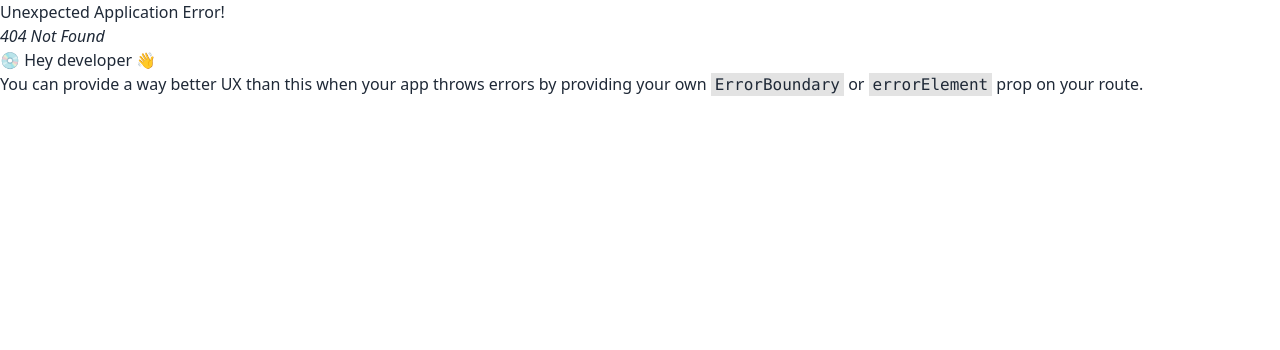
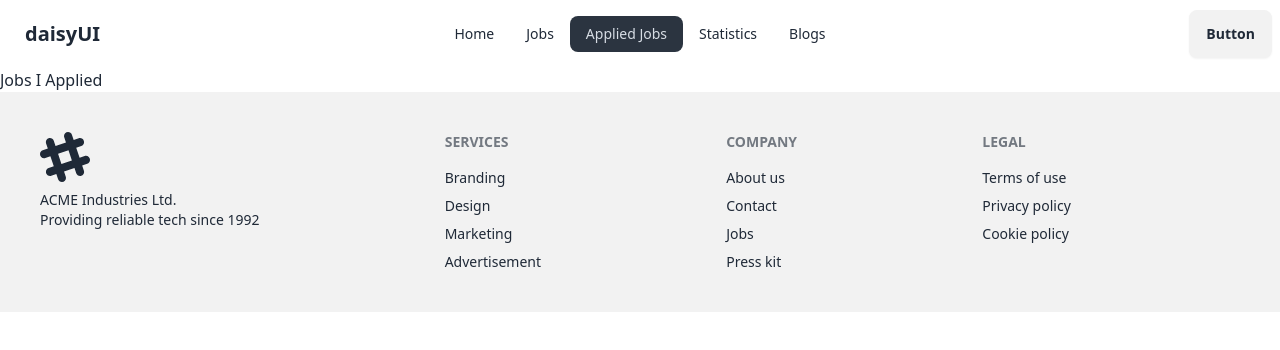
Before and after one commit to Md-Ashikur-Rahman-Ashik/CareerHub-With-Router, a React (Vite) app: page /applied in a window 1280 px wide. Before the commit this address had no page. Shown: the top 350 px of the page. Built offline with nearby package versions, Linux system fonts and the light colour scheme.

Commit message:
Nested route and navbar added

```diff
--- /dev/null
+++ b/src/components/AppliedJobs/AppliedJobs.jsx
@@ -0,0 +1,9 @@
+const AppliedJobs = () => {
+    return (
+        <div>
+            <h2>Jobs I Applied</h2>
+        </div>
+    );
+};
+
+export default AppliedJobs;
--- /dev/null
+++ b/src/components/ErrorPage/ErrorPage.jsx
@@ -0,0 +1,12 @@
+import { Link } from "react-router-dom";
+
+const ErrorPage = () => {
+    return (
+        <div>
+            <h2>Oops!!!</h2>
+            <Link to="/">Go back to Home</Link>
+        </div>
+    );
+};
+
+export default ErrorPage;
--- /dev/null
+++ b/src/components/Header/Header.jsx
@@ -0,0 +1,63 @@
+import { NavLink } from "react-router-dom";
+
+const Header = () => {
+  const links = (
+    <>
+      <li>
+        <NavLink to="/">Home</NavLink>
+      </li>
+      <li>
+        <NavLink to="/jobs">Jobs</NavLink>
+      </li>
+      <li>
+        <NavLink to="/applied">Applied Jobs</NavLink>
+      </li>
+      <li>
+        <NavLink to="/statistics">Statistics</NavLink>
+      </li>
+      <li>
+        <NavLink to="/blogs">Blogs</NavLink>
+      </li>
+    </>
+  );
+
+  return (
+    <div className="navbar bg-base-100">
+      <div className="navbar-start">
+        <div className="dropdown">
+          <div tabIndex={0} role="button" className="btn btn-ghost lg:hidden">
+            <svg
+              xmlns="http://www.w3.org/2000/svg"
+              className="h-5 w-5"
+              fill="none"
+              viewBox="0 0 24 24"
+              stroke="currentColor"
+            >
+              <path
+                strokeLinecap="round"
+                strokeLinejoin="round"
+                strokeWidth="2"
+                d="M4 6h16M4 12h8m-8 6h16"
+              />
+            </svg>
+          </div>
+          <ul
+            tabIndex={0}
+            className="menu menu-sm dropdown-content mt-3 z-[1] p-2 shadow bg-base-100 rounded-box w-52"
+          >
+            {links}
+          </ul>
+        </div>
+        <a className="btn btn-ghost text-xl">daisyUI</a>
+      </div>
+      <div className="navbar-center hidden lg:flex">
+        <ul className="menu menu-horizontal px-1">{links}</ul>
+      </div>
+      <div className="navbar-end">
+        <a className="btn">Button</a>
+      </div>
+    </div>
+  );
+};
+
+export default Header;
--- a/src/components/Root/Root.jsx
+++ b/src/components/Root/Root.jsx
@@ -1,9 +1,11 @@
 import { Outlet } from "react-router-dom";
 import Footer from "../Footer/Footer";
+import Header from "../Header/Header";
 
 const Root = () => {
     return (
         <div>
+            <Header></Header>
             <Outlet></Outlet>
             <Footer></Footer>
         </div>
--- /dev/null
+++ b/src/components/Statistics/Statistics.jsx
@@ -0,0 +1,9 @@
+const Statistics = () => {
+    return (
+        <div>
+
+        </div>
+    );
+};
+
+export default Statistics;
--- a/src/main.jsx
+++ b/src/main.jsx
@@ -5,15 +5,27 @@
 import { RouterProvider } from "react-router-dom";
 import Root from "./components/Root/Root";
 import Home from "./components/Home/Home";
+import AppliedJobs from "./components/AppliedJobs/AppliedJobs";
+import Statistics from "./components/Statistics/Statistics";
+import ErrorPage from "./components/ErrorPage/ErrorPage";
 
 const router = createBrowserRouter([
   {
     path: "/",
     element: <Root></Root>,
+    errorElement: <ErrorPage></ErrorPage>,
     children: [
       {
         path: "/",
         element: <Home></Home>
+      },
+      {
+        path: "/applied",
+        element: <AppliedJobs></AppliedJobs>
+      },
+      {
+        path: "/statistics",
+        element: <Statistics></Statistics>
       }
     ]
   },
```
